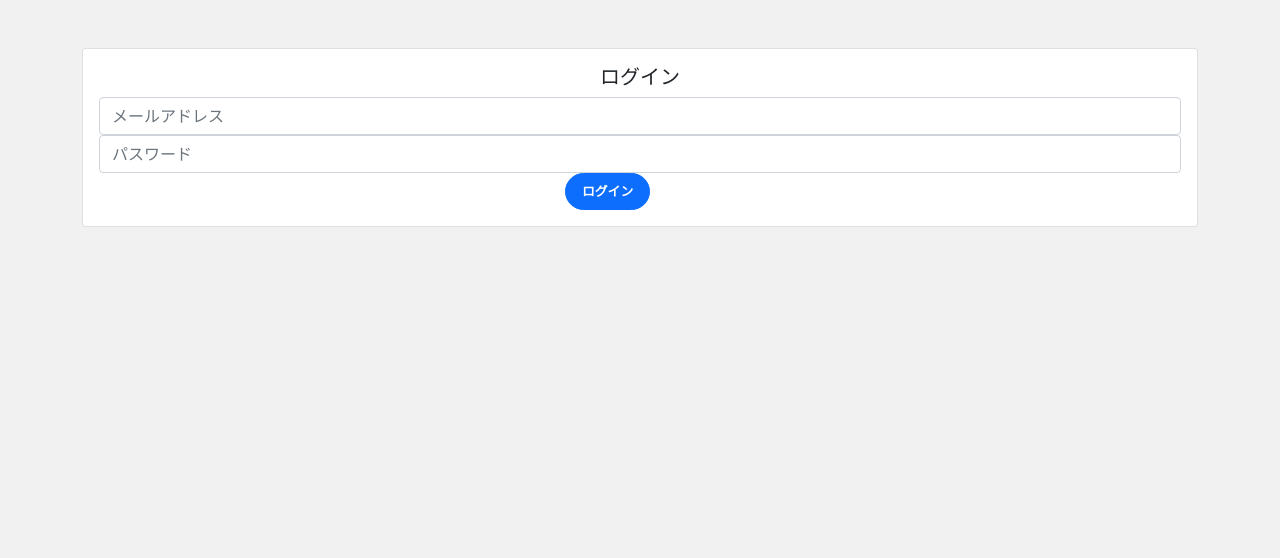
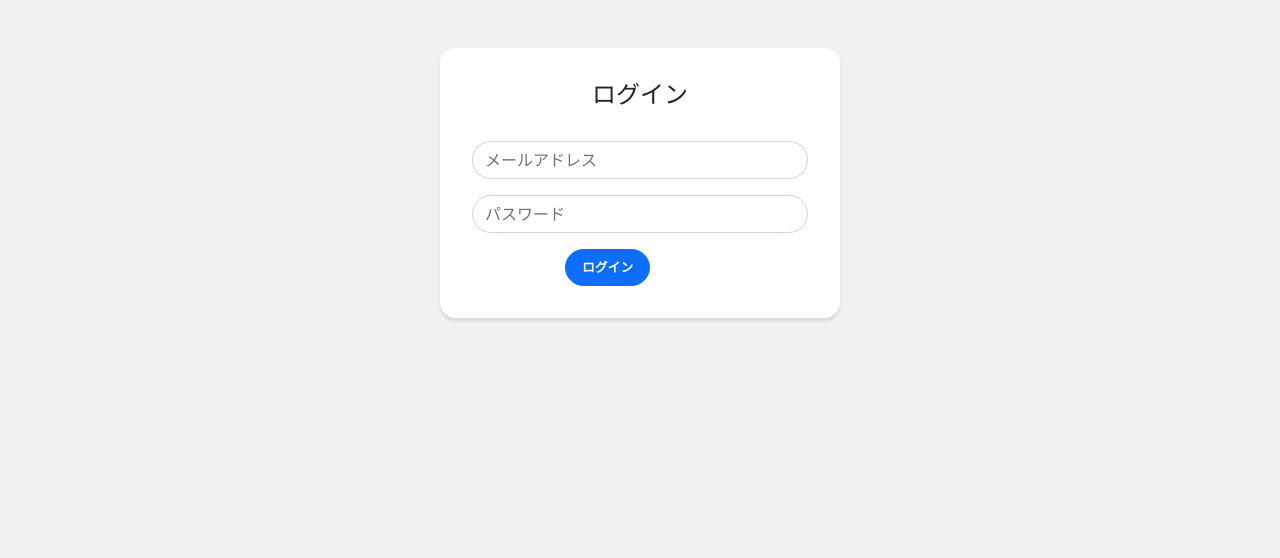
Before and after one commit to ShuheiOhno/PJDjango01, a Django app: page /accounts/login/ in a window 1280 px wide. Shown: the part 56-614 px from the top of the page. Run offline with Django 4.2, Linux system fonts and the light colour scheme; some libraries are stand-ins or nearby versions.

Commit message:
Update style.css

```diff
--- a/app/static/css/style.css
+++ b/app/static/css/style.css
@@ -66,3 +66,33 @@
   .form-control:focus {
     box-shadow: none;
   }
+
+
+  /* ログイン */
+  .card-auth {
+    width: 400px;
+    border: 0;
+    border-radius: 1rem;
+    box-shadow: 0 0.2rem 0.2rem 0 rgba(0, 0, 0, 0.1);
+  }
+
+  .card-title {
+    margin-bottom: 2rem;
+    font-size: 1.5rem;
+  }
+
+  .card-body {
+    padding: 2rem;
+  }
+
+  .form-auth {
+    width: 100%;
+  }
+
+  .form-label-group {
+    margin-bottom: 1rem;
+  }
+
+  .form-label-group input {
+    border-radius: 2rem;
+  }
```
